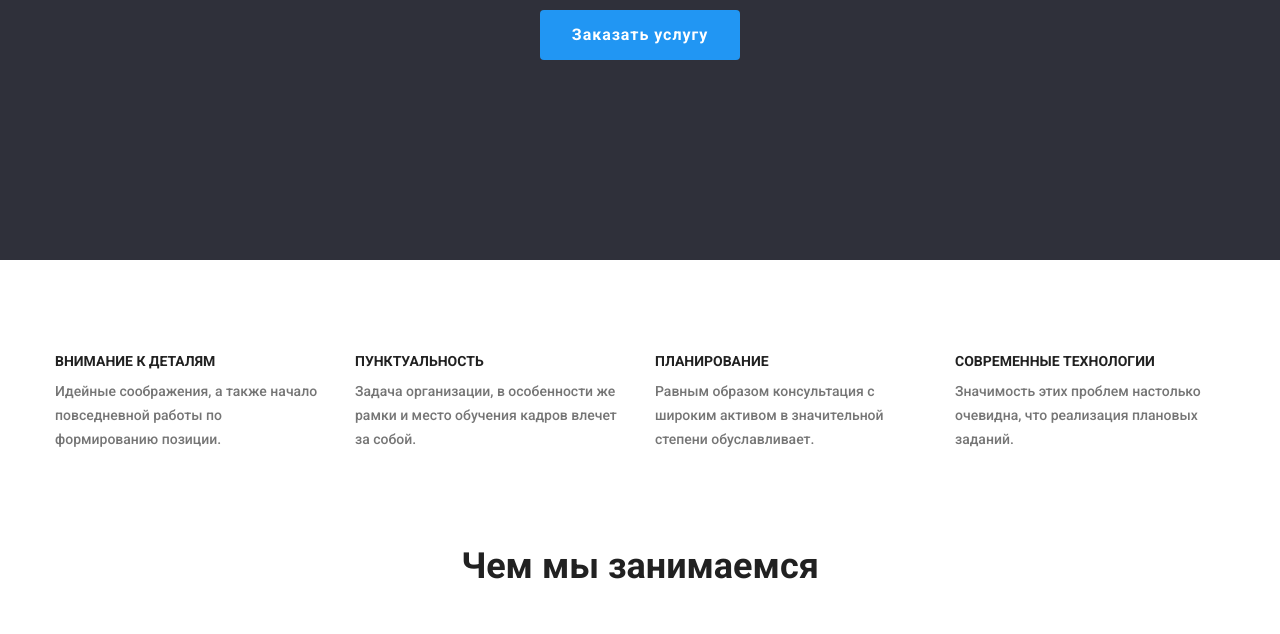
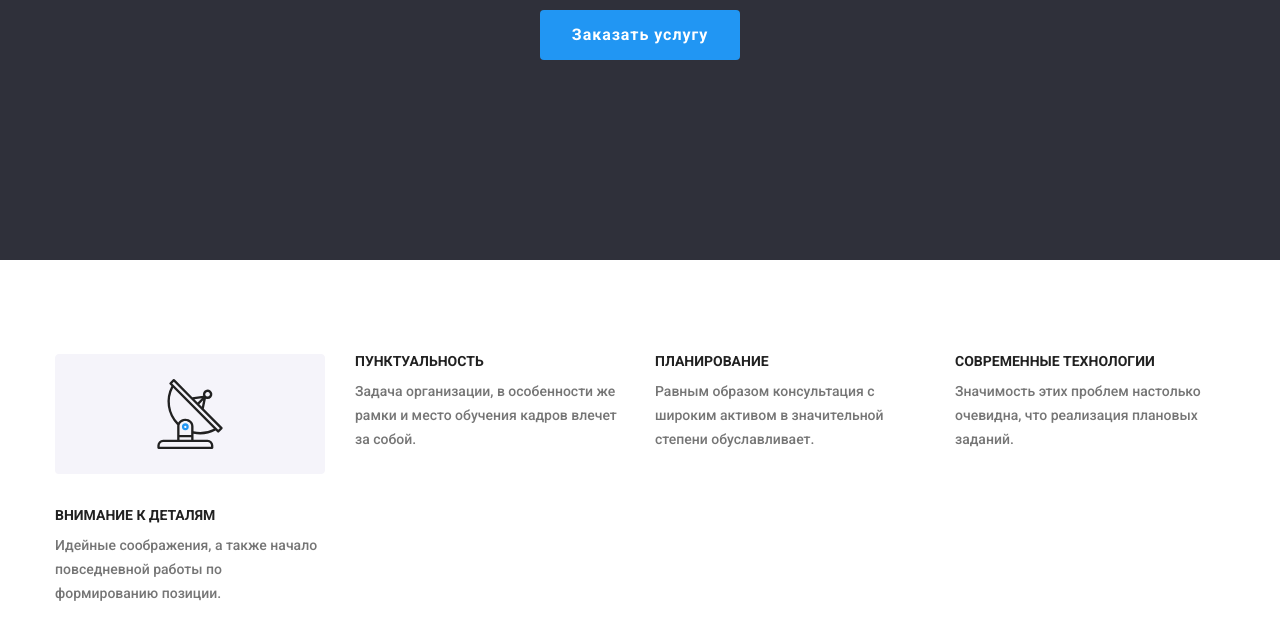
Before and after one commit to 4ezeronnik/goit-markup-hw-04, a plain HTML site: page index.html in a window 1280 px wide. Shown: the part 421-1055 px from the top of the page. Drawn offline with nearby package versions, Linux system fonts and the light colour scheme.

Commit message:
added icons

```diff
--- a/css/styles.css
+++ b/css/styles.css
@@ -247,6 +247,10 @@ ul {
   line-height: 1.7;
 }
 
+.specific-icons {
+  margin-bottom: 30px;
+}
+
 /* Чем мы занимаемся */
 .secondary-container {
   display: flex;
--- a/index.html
+++ b/index.html
@@ -68,6 +68,9 @@
             <h2 hidden class="secondary-title">Особенности</h2>
             <ul class="list specific-container">
                 <li class="style-specific">
+                    <svg class="specific-icons" width="270px" height="120px">
+                        <use href="./images/icons.svg#icon-antenna1"></use>
+                    </svg>
                     <h3 class="specific-element-title">Внимание к деталям</h3>
                     <p class="specific-element-paragraph"> Идейные соображения, а также начало повседневной работы по формированию позиции.</p>
                 </li>
```
Also changed, not shown: 1 other file.
